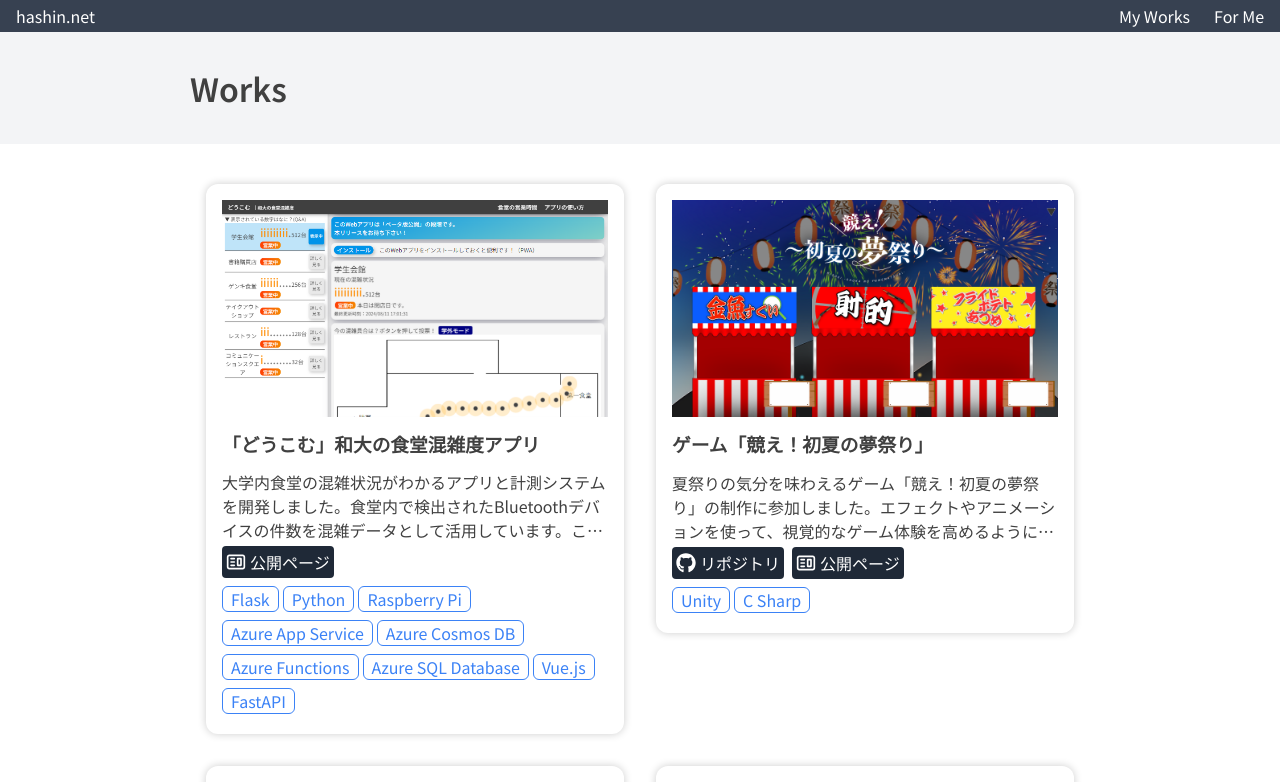
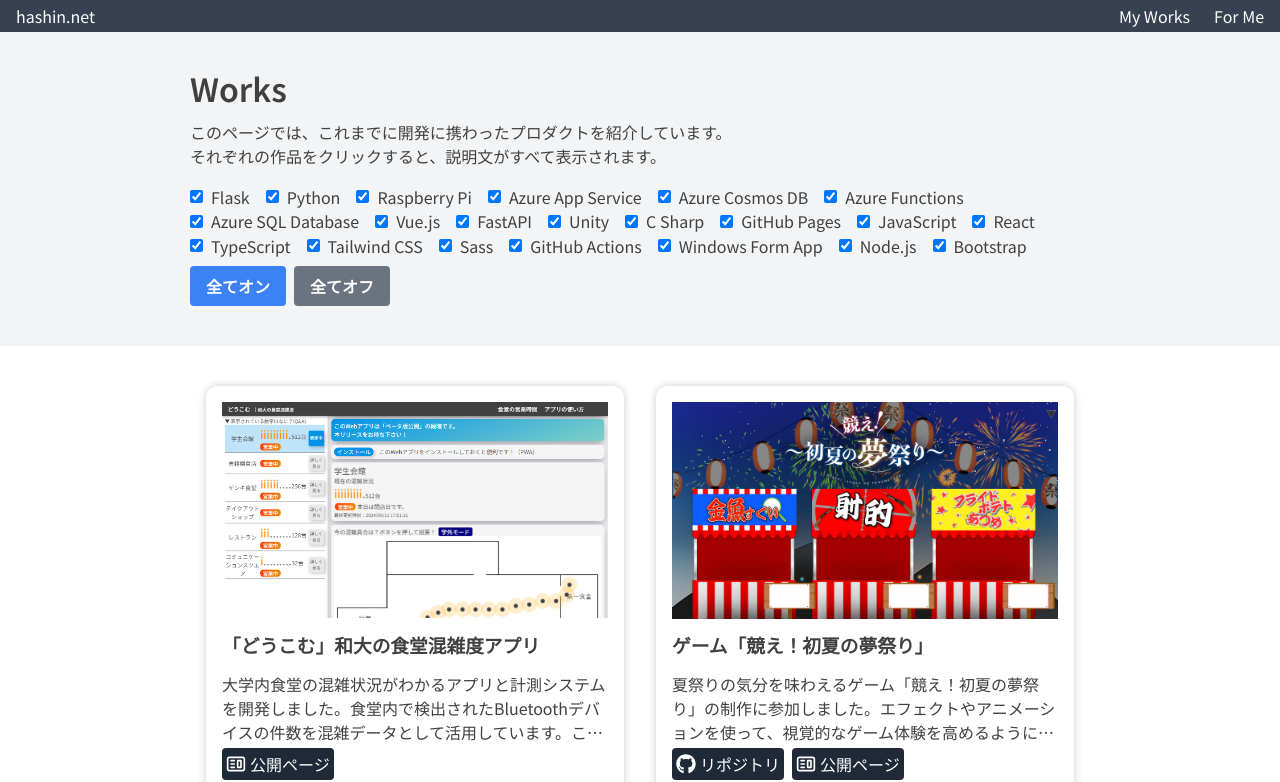
Before and after one commit to hashin2425/hashin2425.github.io, a Next.js app: page /works in a window 1280 px wide. Shown: the top 782 px of the page. Built offline with nearby package versions, Linux system fonts and the light colour scheme.

Commit message:
feat: 作品一覧の絞り込み機能実装

```diff
--- a/src/app/page.tsx
+++ b/src/app/page.tsx
@@ -30,7 +30,7 @@ const SocialLinks = () => {
 function TechLinksGenerator({ techListText }: PropsWithChildren<{ techListText: string }>) {
   const techList = techListText.split(",");
   return techList.map((tech) => (
-    <a key={tech} href={`/works/?tag=${tech.replace(" ", "-")}`} className="text-blue-500 hover:bg-blue-200 mx-1 px-2 border border-blue-500 rounded-md">
+    <a key={tech} href={`/works/?tag=${tech.replaceAll(" ", "-")}`} className="text-blue-500 hover:bg-blue-200 mx-1 px-2 border border-blue-500 rounded-md">
       {tech}
     </a>
   ));
@@ -82,13 +82,13 @@ export default function Home() {
             <tr>
               <th>プログラミング言語</th>
               <td>
-                <TechLinksGenerator techListText="Python,JavaScript,TypeScript,C-Sharp,Ruby" />
+                <TechLinksGenerator techListText="Python,JavaScript,TypeScript,C Sharp,Ruby" />
               </td>
             </tr>
             <tr>
               <th>フロントエンド</th>
               <td>
-                <TechLinksGenerator techListText="Vue.js,React.js,Tailwind CSS,Sass" />
+                <TechLinksGenerator techListText="Vue.js,React,Tailwind CSS,Sass" />
               </td>
             </tr>
             <tr>
@@ -122,7 +122,7 @@ export default function Home() {
             <tr>
               <th>クラウド（Azure）</th>
               <td>
-                <TechLinksGenerator techListText="App Service,Functions,Cosmos DB,SQL Database " />
+                <TechLinksGenerator techListText="Azure App Service,Azure Functions,Azure Cosmos DB,Azure SQL Database" />
               </td>
             </tr>
             <tr>
@@ -144,7 +144,7 @@ export default function Home() {
             <tr>
               <th>その他</th>
               <td>
-                <TechLinksGenerator techListText="Linux, Raspberry Pi" />
+                <TechLinksGenerator techListText="Linux,Raspberry Pi" />
               </td>
             </tr>
           </tbody>
@@ -157,9 +157,9 @@ export default function Home() {
           {WorksData.sort((a, b) => b.priority - a.priority)
             .slice(0, 2)
             .map((work) => (
-              <WorkDisplay key={work.title} {...work} />
+              <WorkDisplay key={work.title} {...work} isShow={true} />
             ))}
-          <div className="absolute bottom-0 left-0 w-full h-48 bg-gradient-to-t from-gray-100 to-transparent pointer-events-none"></div>
+          <div className="absolute bottom-0 left-0 w-full h-3/4 bg-gradient-to-t from-gray-100 to-transparent pointer-events-none"></div>
         </div>
         <Link href={"/works"}>
           <div className="text-center rounded-xl bg-gray-500 text-white p-4 my-4 shadow-xl">すべての作品を見る</div>
@@ -180,7 +180,7 @@ export default function Home() {
       <SectionComponent>
         <h2>Interests</h2>
         <h3>興味のあるキーワード</h3>
-        <p>UI/UX設計、プログレッシブウェブアプリ（PWA）、行動経済学、フィンテック、マーケティング</p>
+        <p>UI/UX設計、プログレッシブウェブアプリ（PWA）、サーバーレスアーキテクチャ、行動経済学、フィンテック、マーケティング</p>
         <h3>興味のある技術</h3>
         <p>（もとい、いずれ勉強したいやつ）</p>
         <p>PHP、Go、Docker、React Native、Flutter</p>
@@ -202,12 +202,12 @@ export default function Home() {
         <p>メインのPCに加え、24時間365日稼働の計算リソースとしてRaspberry Pi 4を運用しています。毎日7時間程度かかる作業を自動化したり、NASとして運用したりしています。</p>
         <h3>Systems</h3>
         <p>
-          <a href="https://hashin.net/pi-infra-core/" target="_blank">
+          <a href="https://hashin.net/pi-infra-core/" target="_blank" className="underline">
             自宅サーバー生存確認用Webサイト
           </a>
         </p>
         <p>
-          <a href="https://github.com/hashin2425/pi-infra-core" target="_blank">
+          <a href="https://github.com/hashin2425/pi-infra-core" target="_blank" className="underline">
             自宅サーバーリポジトリ
           </a>
         </p>
--- a/src/app/works/page.tsx
+++ b/src/app/works/page.tsx
@@ -1,18 +1,80 @@
-import React, { PropsWithChildren } from "react";
+"use client";
+
+import React, { useState, useEffect } from "react";
 import { SectionComponent, OGPDisplay, WorkDisplay } from "../../components/Utils";
 import WorksData from "../../components/WorksData";
+import { useRouter } from "next/navigation";
+import { useSearchParams } from "next/navigation";
+
+interface TechFilterProps {
+  techs: string[];
+  activeTechs: string[];
+  onChange: (tech: string) => void;
+  onSelectAll: () => void;
+  onDeselectAll: () => void;
+}
+const TechFilter: React.FC<TechFilterProps> = ({ techs, activeTechs, onChange, onSelectAll, onDeselectAll }) => (
+  <div className="my-4">
+    {techs.map((tech) => (
+      <label key={tech} className="inline-flex items-center mr-4">
+        <input type="checkbox" className="form-checkbox" checked={activeTechs.includes(tech)} onChange={() => onChange(tech)} />
+        <span className="ml-2">{tech}</span>
+      </label>
+    ))}
+    <div className="my-2">
+      <button className="bg-blue-500 hover:bg-blue-700 text-white font-bold py-2 px-4 rounded mr-2" onClick={onSelectAll}>
+        全てオン
+      </button>
+      <button className="bg-gray-500 hover:bg-gray-700 text-white font-bold py-2 px-4 rounded" onClick={onDeselectAll}>
+        全てオフ
+      </button>
+    </div>
+  </div>
+);
 
 export default function WorksPage() {
+  const searchParams = useSearchParams();
+  const allTechs = Array.from(new Set(WorksData.flatMap((work) => work.techList)));
+
+  const [activeTechs, setActiveTechs] = useState(() => {
+    if (searchParams.get("tag") === null) return allTechs;
+    const tagParam = searchParams.get("tag")?.replaceAll("-", " ").replaceAll("%20", " ");
+    if (tagParam && allTechs.includes(tagParam)) {
+      return [tagParam];
+    }
+    return [];
+  });
+  const [filteredWorks, setFilteredWorks] = useState(WorksData);
+
+  const handleTechChange = (tech: string) => {
+    setActiveTechs((prev) => (prev.includes(tech) ? prev.filter((t) => t !== tech) : [...prev, tech]));
+  };
+
+  const handleSelectAll = () => {
+    setActiveTechs(allTechs);
+  };
+
+  const handleDeselectAll = () => {
+    setActiveTechs([]);
+  };
+
+  useEffect(() => {
+    setFilteredWorks(WorksData.filter((work) => work.techList.some((tech) => activeTechs.includes(tech))));
+  }, [activeTechs]);
+
   return (
     <main>
       <SectionComponent>
         <h1>Works</h1>
+        <p>このページでは、これまでに開発に携わったプロダクトを紹介しています。</p>
+        <p>それぞれの作品をクリックすると、説明文がすべて表示されます。</p>
+        <TechFilter techs={allTechs} activeTechs={activeTechs} onChange={handleTechChange} onSelectAll={handleSelectAll} onDeselectAll={handleDeselectAll} />
       </SectionComponent>
 
       <SectionComponent>
         <div className="flex flex-wrap justify-around">
           {WorksData.sort((a, b) => b.priority - a.priority).map((work) => (
-            <WorkDisplay key={work.title} {...work} />
+            <WorkDisplay key={work.title} isShow={work.techList.some((tech) => activeTechs.includes(tech))} {...work} />
           ))}
         </div>
       </SectionComponent>
--- a/src/components/Utils.tsx
+++ b/src/components/Utils.tsx
@@ -1,4 +1,6 @@
-import React, { PropsWithChildren } from "react";
+"use client";
+
+import React, { PropsWithChildren, useState } from "react";
 import Image, { StaticImageData } from "next/image";
 import { FaGithub } from "react-icons/fa";
 import { CgWebsite } from "react-icons/cg";
@@ -43,15 +45,24 @@ interface WorksDataItems {
   productionUrl?: string;
   techList: string[];
   priority: number;
+  isShow?: boolean;
 }
 
-const WorkDisplay: React.FC<WorksDataItems> = ({ title, img, description, githubUrl, productionUrl, techList }) => {
+const WorkDisplay: React.FC<WorksDataItems> = ({ title, img, description, githubUrl, productionUrl, techList, isShow }) => {
+  const [isExpanded, setIsExpanded] = useState(false);
+
+  const toggleExpand = () => {
+    setIsExpanded(!isExpanded);
+  };
+
+  if (isShow === undefined) isShow = true;
+
   return (
-    <div className="w-1/2">
-      <div className="shadow-around hover:bg-gray-100 bg-white rounded-xl p-4 m-4">
+    <div className={`w-1/2 ${isShow ? "" : "hidden"}`}>
+      <div className="shadow-around hover:bg-gray-100 bg-white rounded-xl p-4 m-4" onClick={toggleExpand}>
         <Image src={img} alt={title} width={500} height={500} />
         <h3>{title}</h3>
-        <p className="line-clamp-3">{description}</p>
+        <p className={isExpanded ? "" : "line-clamp-3"}>{description}</p>
         <p className="flex items-center">
           {githubUrl && (
             <a href={githubUrl} target="_blank" rel="noopener noreferrer" className="text-white bg-gray-800 rounded flex items-center p-1 mr-2 my-1">
@@ -66,9 +77,9 @@ const WorkDisplay: React.FC<WorksDataItems> = ({ title, img, description, github
             </a>
           )}
         </p>
-        <p className="flex flex-wrap">
+        <p className={"flex flex-wrap"}>
           {techList.map((tech) => (
-            <a key={tech} href={`/works/?tag=${tech.replace(" ", "-")}`} className="text-nowrap text-blue-500 hover:bg-blue-200 mr-1 my-1 px-2 border border-blue-500 rounded-md">
+            <a key={tech} href={`/works/?tag=${tech.replaceAll(" ", "-")}`} className="inline-block text-nowrap text-sm text-blue-500 hover:bg-blue-200 mr-1 my-1 px-2 border border-blue-500 rounded-md">
               {tech}
             </a>
           ))}
```
